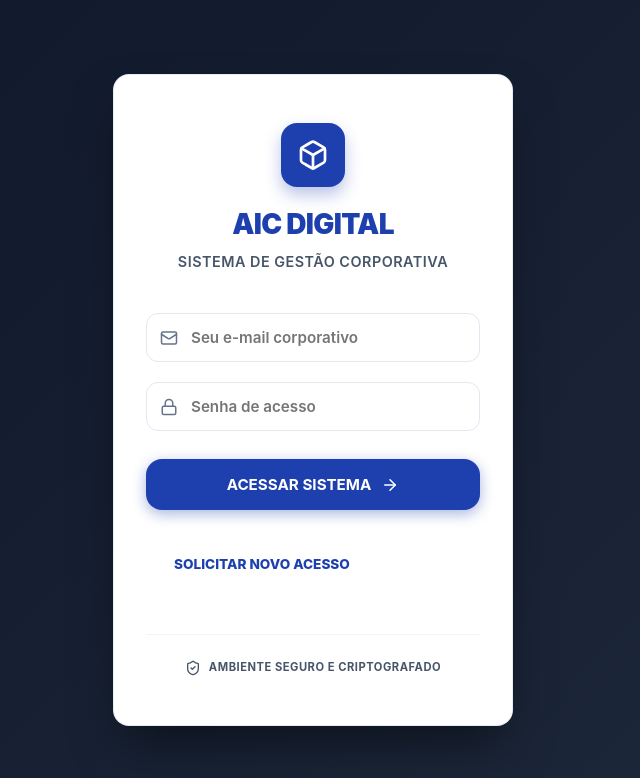
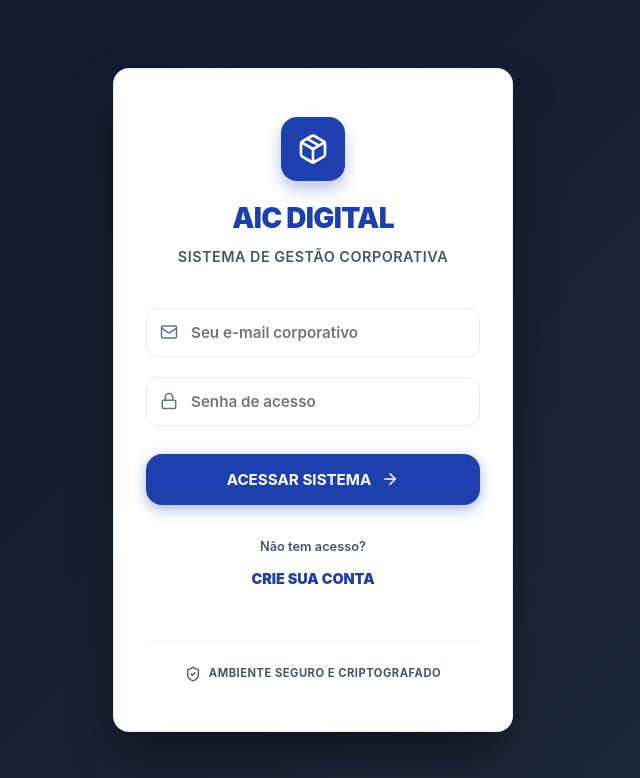
Before and after one commit to eduhessel/eco-aic, a React (Vite) app: page /#/login in a window 1280 px wide. Shown: the top 778 px of the page, without its empty margins (327-967 px from the left). Built offline with nearby package versions, Linux system fonts and the light colour scheme; no server answers.

Commit message:
fix: fix styles from auth page

```diff
--- a/src/components/Auth.jsx
+++ b/src/components/Auth.jsx
@@ -1,6 +1,6 @@
 import React, { useState } from 'react'
 import { supabase } from '../supabaseClient'
-import { Box, Lock, Mail, ArrowRight, ShieldCheck } from 'lucide-react'
+import { Package, Lock, Mail, ArrowRight, ShieldCheck } from 'lucide-react'
 
 export default function Auth() {
   const [loading, setLoading] = useState(false)
@@ -58,7 +58,7 @@ export default function Auth() {
             margin: '0 auto 15px auto',
             boxShadow: '0 8px 16px rgba(30, 64, 175, 0.3)'
           }}>
-            <Box size={32} />
+            <Package size={32} />
           </div>
           <h1 style={{ fontSize: '1.75rem', fontWeight: 900, color: 'var(--primary-color)', marginBottom: '4px' }}>AIC DIGITAL</h1>
           <p style={{ color: 'var(--text-muted)', fontSize: '0.9rem', fontWeight: 600, letterSpacing: '0.5px' }}>SISTEMA DE GESTÃO CORPORATIVA</p>
@@ -95,12 +95,16 @@ export default function Auth() {
           </button>
         </form>
 
-        <div style={{ marginTop: '2rem', textAlign: 'center' }}>
+        <div style={{ marginTop: '2rem', textAlign: 'center', display: 'flex', flexDirection: 'column', gap: '8px' }}>
+          <p style={{ fontSize: '0.8rem', color: 'var(--text-muted)', fontWeight: 600, margin: 0 }}>
+            {isSignUp ? 'Já possui uma conta?' : 'Não tem acesso?'}
+          </p>
           <button
+            type="button"
             onClick={() => setIsSignUp(!isSignUp)}
-            style={{ background: 'none', border: 'none', color: 'var(--primary-color)', fontSize: '0.85rem', fontWeight: 800, cursor: 'pointer' }}
+            style={{ background: 'none', border: 'none', color: 'var(--primary-color)', fontSize: '0.9rem', fontWeight: 900, cursor: 'pointer', padding: '5px' }}
           >
-            {isSignUp ? 'JÁ POSSUO ACESSO' : 'SOLICITAR NOVO ACESSO'}
+            {isSignUp ? 'JÁ POSSUO ACESSO' : 'CRIE SUA CONTA'}
           </button>
         </div>
 
```
